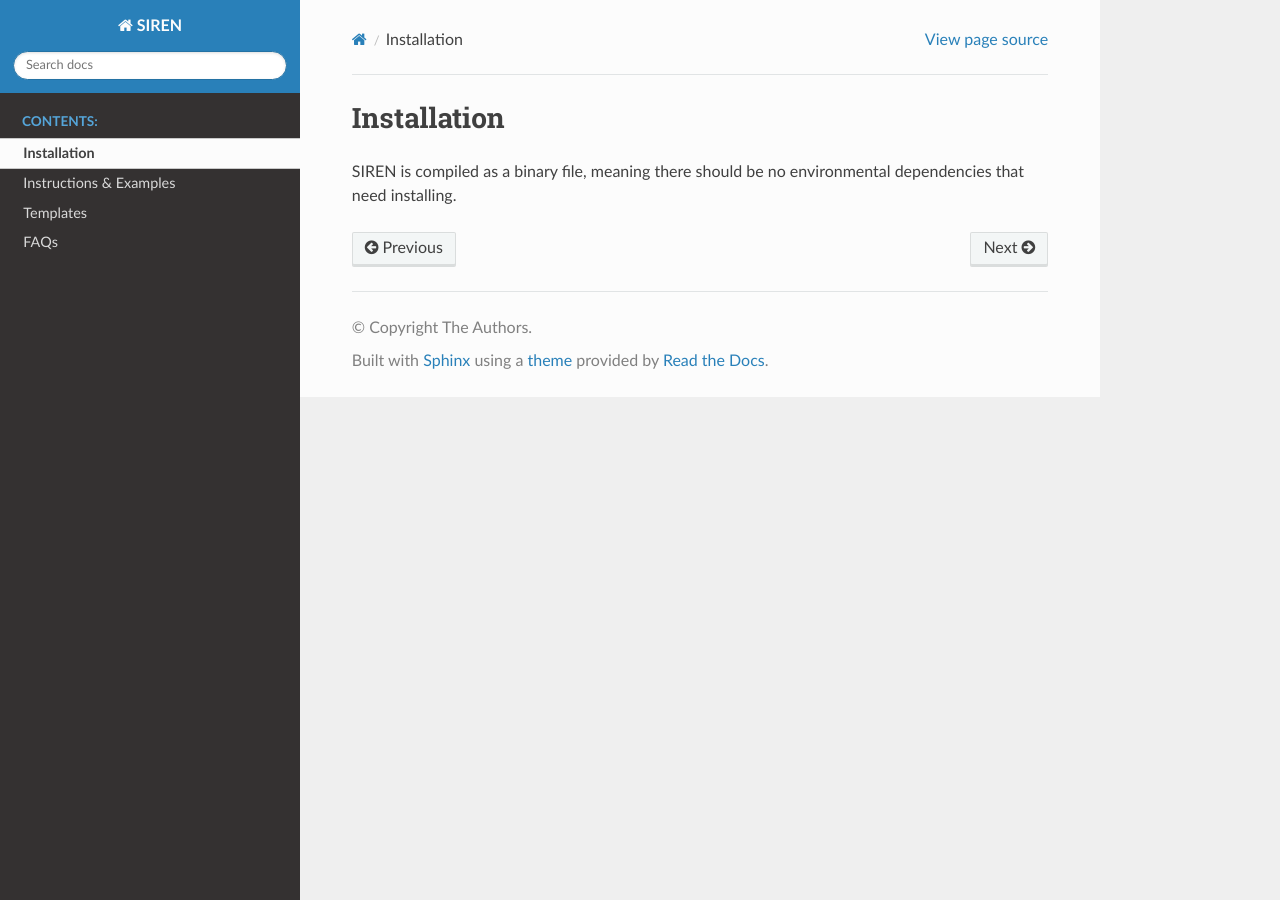
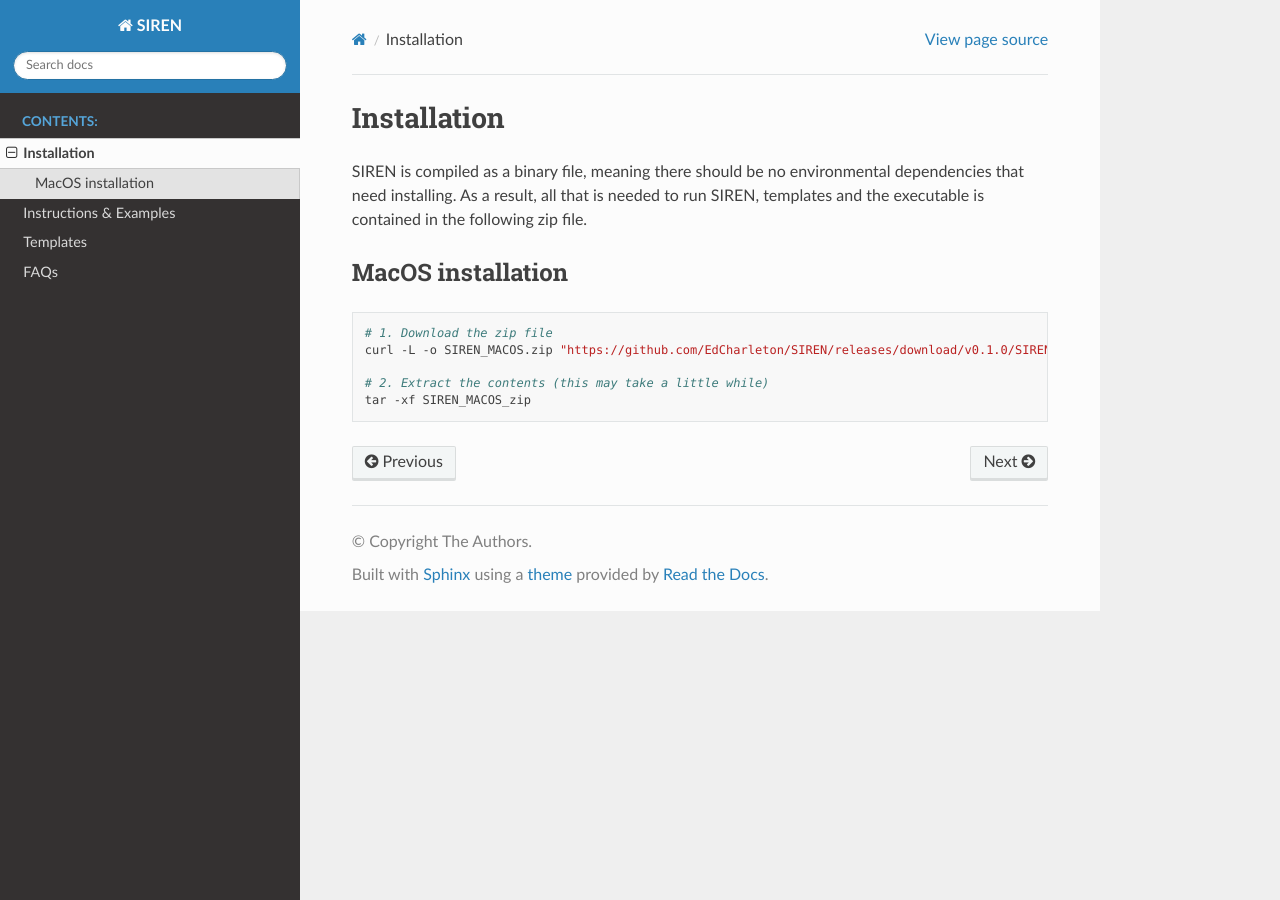
Before and after one commit to EdCharleton/SIREN, a Sphinx documentation site: the page built from docs/Installation.md, in a window 1280 px wide. Built offline with Sphinx 7.4.7 and the Read the Docs theme 3.1.0, drawn with Linux system fonts in a browser that asks for light colours.

Commit message:
Docs: Install instructions added

````diff
--- a/docs/Installation.md
+++ b/docs/Installation.md
@@ -1,3 +1,11 @@
 # Installation
 
-SIREN is compiled as a binary file, meaning there should be no environmental dependencies that need installing.
+SIREN is compiled as a binary file, meaning there should be no environmental dependencies that need installing. As a result, all that is needed to run SIREN, templates and the executable is contained in the following zip file.
+
+## MacOS installation
+```bash
+# 1. Download the zip file
+curl -L -o SIREN_MACOS.zip "https://github.com/EdCharleton/SIREN/releases/download/v0.1.0/SIREN_MACOS.zip"
+
+# 2. Extract the contents (this may take a little while)
+tar -xf SIREN_MACOS_zip
````
Also changed, not shown: README.md (+2 -1 lines).
